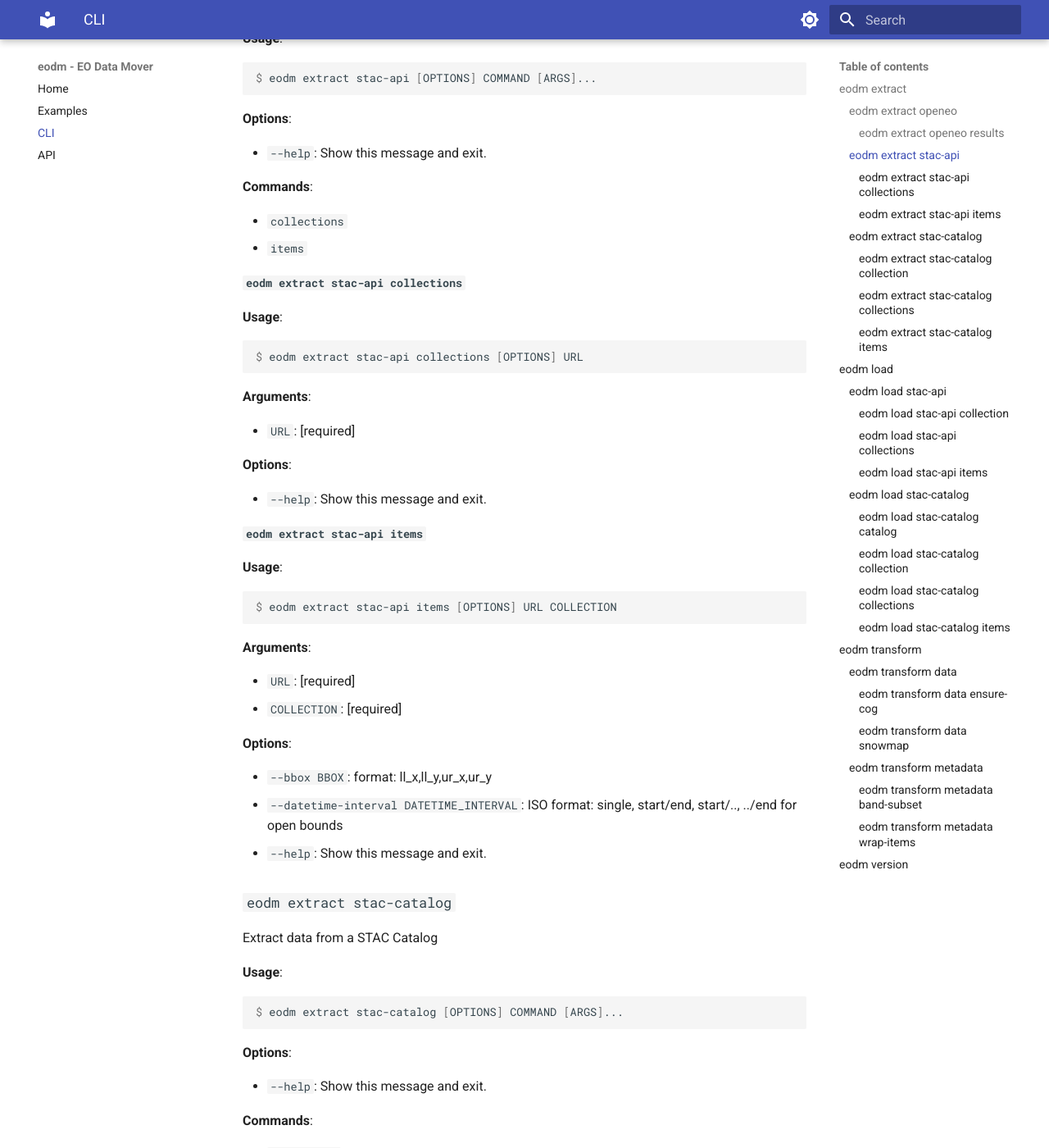
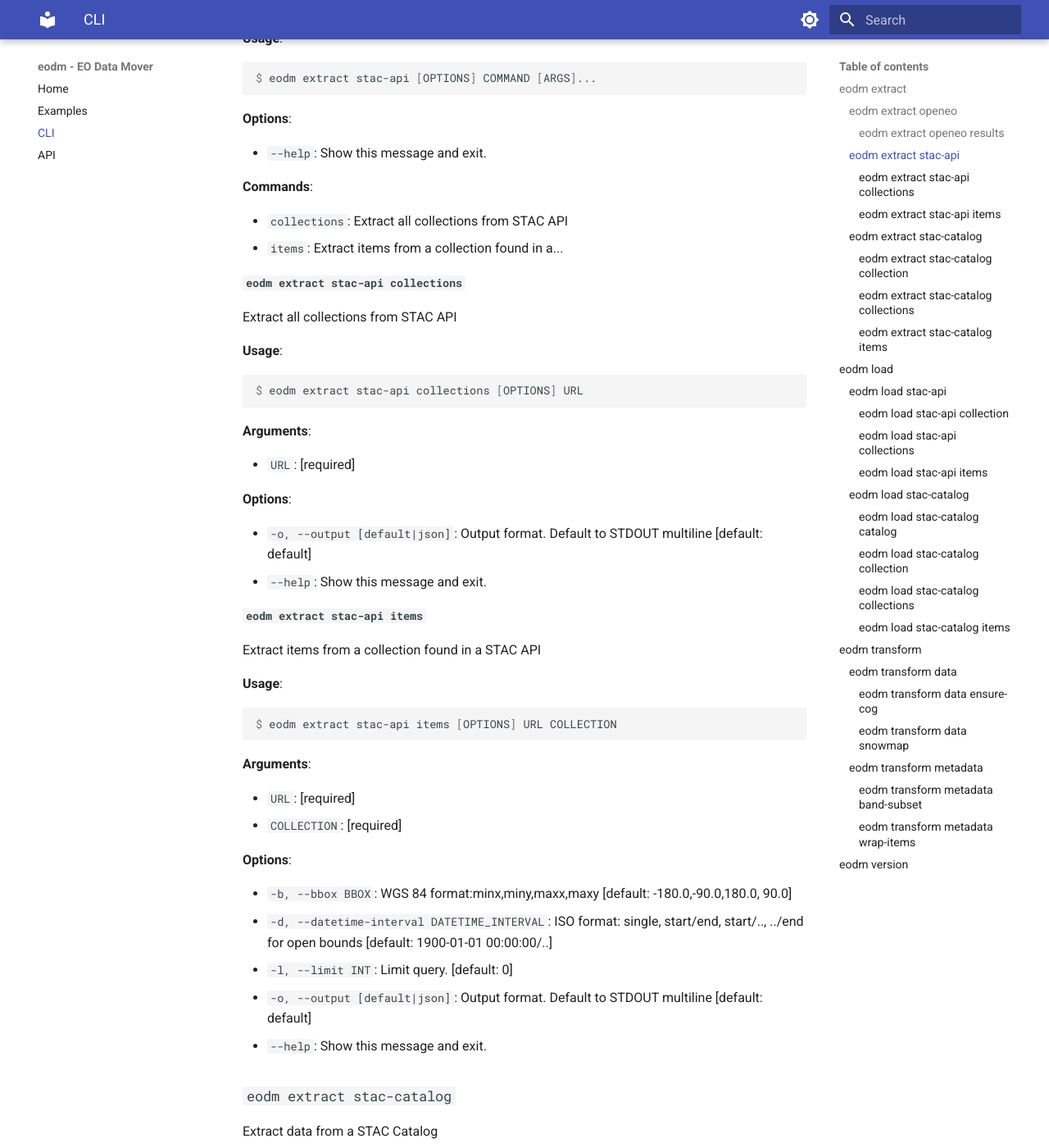
Before and after one commit to geopython/eodm, an MkDocs documentation site: the page built from docs/cli.md, in a window 1280 px wide and 1400 px high, scrolled down 1861 px. Shown: the whole window at 82% size. Built offline with MkDocs 1.6.1 and Material for MkDocs 9.7.7, drawn with Linux system fonts in a browser that asks for light colours; some of the changed text lies outside the part shown.

Commit message:
docs: updated cli and fixed ci

```diff
--- a/docs/cli.md
+++ b/docs/cli.md
@@ -90,10 +90,12 @@ $ eodm extract stac-api [OPTIONS] COMMAND [ARGS]...
 
 **Commands**:
 
-* `collections`
-* `items`
+* `collections`: Extract all collections from STAC API
+* `items`: Extract items from a collection found in a...
 
 #### `eodm extract stac-api collections`
+
+Extract all collections from STAC API
 
 **Usage**:
 
@@ -107,9 +109,12 @@ $ eodm extract stac-api collections [OPTIONS] URL
 
 **Options**:
 
+* `-o, --output [default|json]`: Output format. Default to STDOUT multiline  [default: default]
 * `--help`: Show this message and exit.
 
 #### `eodm extract stac-api items`
+
+Extract items from a collection found in a STAC API
 
 **Usage**:
 
@@ -124,8 +129,10 @@ $ eodm extract stac-api items [OPTIONS] URL COLLECTION
 
 **Options**:
 
-* `--bbox BBOX`: format: ll_x,ll_y,ur_x,ur_y
-* `--datetime-interval DATETIME_INTERVAL`: ISO format: single, start/end, start/.., ../end for open bounds
+* `-b, --bbox BBOX`: WGS 84 format:minx,miny,maxx,maxy  [default: -180.0,-90.0,180.0, 90.0]
+* `-d, --datetime-interval DATETIME_INTERVAL`: ISO format: single, start/end, start/.., ../end for open bounds  [default: 1900-01-01 00:00:00/..]
+* `-l, --limit INT`: Limit query.  [default: 0]
+* `-o, --output [default|json]`: Output format. Default to STDOUT multiline  [default: default]
 * `--help`: Show this message and exit.
 
 ### `eodm extract stac-catalog`
@@ -240,7 +247,7 @@ $ eodm load stac-api [OPTIONS] COMMAND [ARGS]...
 **Commands**:
 
 * `collection`: Create and load a single collection to a...
-* `collections`: Load multiple collections to a stac API
+* `collections`: Load multiple collections to a stac API.
 * `items`: Load multiple items into a STAC API
 
 #### `eodm load stac-api collection`
@@ -268,7 +275,8 @@ $ eodm load stac-api collection [OPTIONS] URL ID DESCRIPTION TITLE
 
 #### `eodm load stac-api collections`
 
-Load multiple collections to a stac API
+Load multiple collections to a stac API. Collections can be piped from STDIN or a file
+with Collection jsons on each line
 
 **Usage**:
 
@@ -286,6 +294,7 @@ $ eodm load stac-api collections [OPTIONS] URL [COLLECTIONS]
 * `--verify / --no-verify`: [default: verify]
 * `--update / --no-update`: [default: no-update]
 * `--skip-existing / --no-skip-existing`: [default: no-skip-existing]
+* `-o, --output [default|json]`: Output format. Default to STDOUT multiline  [default: default]
 * `--help`: Show this message and exit.
 
 #### `eodm load stac-api items`
@@ -308,6 +317,7 @@ $ eodm load stac-api items [OPTIONS] URL [ITEMS]
 * `--verify / --no-verify`: [default: verify]
 * `--update / --no-update`: [default: no-update]
 * `--skip-existing / --no-skip-existing`: [default: no-skip-existing]
+* `-o, --output [default|json]`: Output format. Default to STDOUT multiline  [default: default]
 * `--help`: Show this message and exit.
 
 ### `eodm load stac-catalog`
@@ -489,7 +499,7 @@ $ eodm transform data snowmap [OPTIONS] [ITEMS]
 
 **Options**:
 
-* `--bbox BBOX`: format: ll_x,ll_y,ur_x,ur_y
+* `-b, --bbox BBOX`: WGS 84 format:minx,miny,maxx,maxy  [default: -180.0,-90.0,180.0, 90.0]
 * `--green-band TEXT`: [default: green]
 * `--swir-band TEXT`: [default: swir16]
 * `--scl-band TEXT`: [default: scl]
```
Also changed, not shown: 2 other files.
